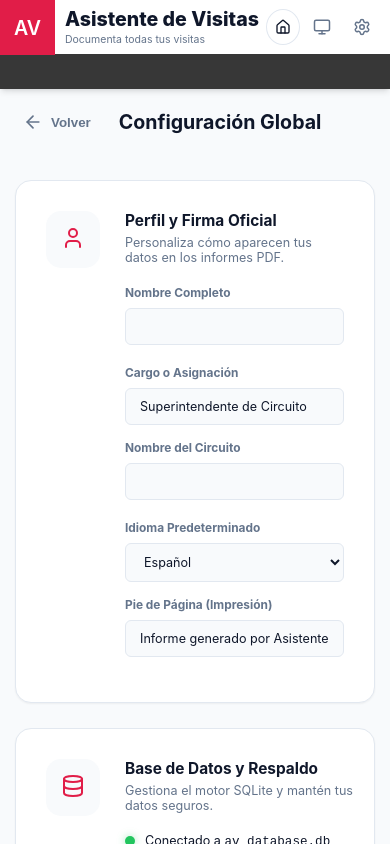
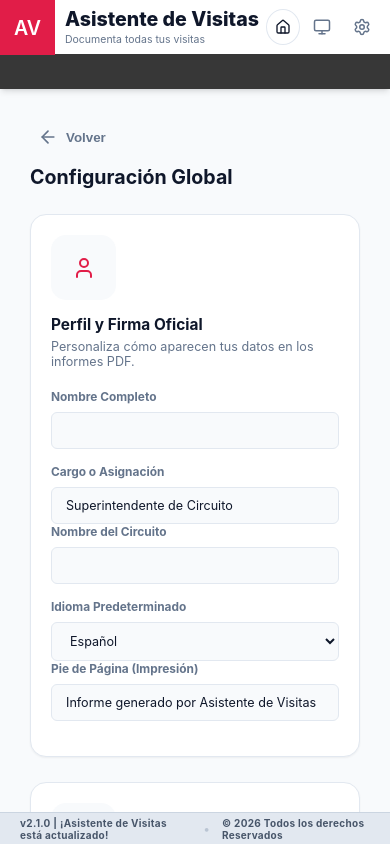
Before and after one commit to yorlenbatistareyes-prog/asistente-de-visitas, a SvelteKit app: page /configuracion in a window 390 px wide. Built offline with nearby package versions, Linux system fonts and the light colour scheme.

Commit message:
barra inferior, y versión

```diff
--- a/package.json
+++ b/package.json
@@ -1,6 +1,6 @@
 {
   "name": "asistente-de-visitas",
-  "version": "0.1.0",
+  "version": "1.0.0",
   "description": "",
   "type": "module",
   "scripts": {
--- a/src-tauri/capabilities/default.json
+++ b/src-tauri/capabilities/default.json
@@ -5,6 +5,7 @@
   "windows": ["*"],
   "permissions": [
     "core:default",
+    "core:app:allow-version",
 
     "sql:default",
     "sql:allow-load",
--- a/src-tauri/tauri.conf.json
+++ b/src-tauri/tauri.conf.json
@@ -1,7 +1,7 @@
 {
   "$schema": "https://schema.tauri.app/config/2",
   "productName": "Asistente de Visitas",
-  "version": "1.0.5",
+  "version": "../package.json",
   "identifier": "com.bitia.asistente-de-visitas",
   "build": {
     "beforeDevCommand": "pnpm dev",
--- /dev/null
+++ b/src/lib/components/layout/BarraDeEstado.svelte
@@ -0,0 +1,88 @@
+<script lang="ts">
+  import { onMount } from 'svelte';
+  import { getVersion } from '@tauri-apps/api/app';
+
+  let versionActual = "v0.0.0";
+
+  onMount(async () => {
+    try {
+      // Ahora con el permiso core:app:allow-version ya no fallará
+      versionActual = await getVersion();
+    } catch (e) {
+      console.warn("Fallo al leer versión:", e);
+      versionActual = "v2.1.0";
+    }
+  });
+</script>
+
+<div class="barra-sistema-footer">
+  <div class="contenido-centro">
+    <span class="version-info">{versionActual} | ¡Asistente de Visitas está actualizado!</span>
+    <span class="separador">•</span>
+    <span class="copyright">© 2026 Todos los derechos Reservados</span>
+  </div>
+</div>
+
+<style>
+  .barra-sistema-footer {
+    position: fixed;
+    bottom: 0;
+    left: 0;
+    width: 100%;
+    height: 32px;
+
+    /* 🌟 COLOR PREDETERMINADO (MODO CLARO): Gris sólido y visible */
+    background: #e2e8f0;
+    border-top: 1px solid #cbd5e1;
+
+    display: flex;
+    justify-content: center;
+    align-items: center;
+    padding: 0 20px;
+    box-sizing: border-box;
+    z-index: 9999;
+    user-select: none;
+    transition: background 0.3s ease, border-color 0.3s ease;
+  }
+
+  /* 🌟 COMPORTAMIENTO PARA MODO OSCURO */
+  /* Forzamos que cambie solo cuando detecte la clase dark-mode en el body o html */
+  :global(body.dark-mode) .barra-sistema-footer,
+  :global(.dark) .barra-sistema-footer {
+    background: #1e293b !important; /* Gris azulado muy oscuro */
+    border-top: 1px solid #334155 !important;
+  }
+
+  .contenido-centro {
+    display: flex;
+    align-items: center;
+    gap: 12px;
+    font-family: 'Inter', system-ui, sans-serif;
+  }
+
+  .version-info, .copyright {
+    font-size: 11px;
+    font-weight: 700;
+    /* Gris oscuro para el modo claro */
+    color: #475569;
+    letter-spacing: 0.3px;
+  }
+
+  /* 🌟 TEXTO EN MODO OSCURO */
+  :global(body.dark-mode) .version-info,
+  :global(body.dark-mode) .copyright,
+  :global(.dark) .version-info,
+  :global(.dark) .copyright {
+    color: #94a3b8; /* Gris plata suave */
+  }
+
+  .separador {
+    color: #94a3b8;
+    font-size: 12px;
+    opacity: 0.5;
+  }
+
+  @media (max-width: 600px) {
+    .version-info, .copyright { font-size: 10px; }
+  }
+</style>
--- a/src/routes/+layout.svelte
+++ b/src/routes/+layout.svelte
@@ -1,5 +1,6 @@
 <script lang="ts">
   import TopBar from '$lib/components/layout/TopBar.svelte';
+  import BarraDeEstado from '$lib/components/layout/BarraDeEstado.svelte';
   import '../app.css';
 </script>
 
@@ -9,56 +10,44 @@
   <main class="main-content">
     <slot />
   </main>
+
+  <BarraDeEstado />
 </div>
 
 <style>
-  /* CONTENEDOR PRINCIPAL */
+  /* 1. EL MARCO DE LA APP: No se mueve nunca */
   .app-container {
     display: flex;
     flex-direction: column;
-    height: 100vh; /* Respaldo para navegadores antiguos */
-    height: 100dvh; /* ¡CLAVE MÓVIL! Se adapta si el teclado o la barra de URL aparecen */
-    width: 100%;
-    overflow-x: hidden; /* Evita que la pantalla se mueva hacia los lados por error */
+    height: 100dvh; /* Altura dinámica para móviles */
+    width: 100vw;   /* Ancho exacto de la ventana */
+    overflow: hidden; /* 🌟 EVITA EL SCROLL LATERAL DE LAS BARRAS */
+    position: relative;
   }
 
-  /* ÁREA DE CONTENIDO */
+  /* 2. EL CONTENIDO: Es el único que tiene permiso de hacer scroll */
   .main-content {
-    flex: 1;
-    overflow-y: auto;
-    overflow-x: hidden;
+    flex: 1; /* Ocupa todo el espacio disponible entre las barras */
+    overflow-y: auto; /* Scroll vertical normal */
+    overflow-x: auto; /* 🌟 SI ALGO ES MUY ANCHO, EL SCROLL SUCEDE AQUÍ DENTRO */
     background: var(--bg-app);
-    padding: 30px;
+    width: 100%;
     box-sizing: border-box;
-    width: 100%;
 
-    /* Centra el contenido en pantallas ultra anchas para que no se estire de más */
-    margin: 0 auto;
-    max-width: 1600px;
+    /* Espacio inferior para que la barra de estado no tape el contenido final */
+    padding-bottom: 40px;
   }
 
-  /* =============================================
-     DISEÑO RESPONSIVO (Tablets y Móviles)
-     ============================================= */
-
-  /* Tablets en horizontal y Laptops pequeñas (hasta 1024px) */
-  @media (max-width: 1024px) {
-    .main-content {
-      padding: 25px 20px; /* Reducimos un poco los lados */
-    }
+  /* Opcional: Centrado del contenido en pantallas gigantes */
+  :global(.main-content > slot) {
+    display: block;
+    width: 100%;
+    max-width: 1600px;
+    margin: 0 auto;
   }
 
-  /* Móviles y Tablets en vertical (hasta 768px) */
+  /* Ajustes de padding para el contenido según el dispositivo */
   @media (max-width: 768px) {
-    .main-content {
-      padding: 15px; /* Aprovechamos más el ancho de la pantalla */
-    }
-  }
-
-  /* Móviles pequeños (hasta 480px) */
-  @media (max-width: 480px) {
-    .main-content {
-      padding: 10px 8px; /* Al límite de los bordes para ganar espacio valioso */
-    }
+    .main-content { padding: 15px 15px 50px 15px; }
   }
 </style>
--- a/src/routes/configuracion/+page.svelte
+++ b/src/routes/configuracion/+page.svelte
@@ -337,4 +337,103 @@
 
   @keyframes fadeIn { from { opacity: 0; transform: translateY(10px); } to { opacity: 1; transform: translateY(0); } }
   @keyframes zoomIn { from { opacity: 0; transform: scale(0.95); } to { opacity: 1; transform: scale(1); } }
+
+  /* =============================================
+     DISEÑO RESPONSIVO (Configuración Global)
+     ============================================= */
+
+  @media (max-width: 768px) {
+    .config-page {
+      padding: 15px;
+    }
+
+    /* 1. Cabecera: Título más compacto */
+    .config-header {
+      flex-direction: column;
+      align-items: flex-start;
+      gap: 10px;
+      margin-bottom: 25px;
+    }
+
+    .config-header h1 {
+      font-size: 1.6rem;
+    }
+
+    /* 2. Secciones: El icono pasa arriba para dar espacio */
+    .config-section {
+      flex-direction: column;
+      padding: 20px;
+      gap: 15px;
+    }
+
+    .section-icon {
+      width: 45px;
+      height: 45px;
+      padding: 10px;
+      display: flex;
+      justify-content: center;
+      align-items: center;
+    }
+
+    /* 3. Formularios: Todo a una sola columna */
+    .form-row {
+      flex-direction: column;
+      gap: 15px;
+      margin-bottom: 0;
+    }
+
+    .form-group.half {
+      width: 100%;
+    }
+
+    /* 4. Botones de Backup: Uno debajo del otro */
+    .backup-buttons {
+      flex-direction: column;
+      gap: 10px;
+    }
+
+    .backup-buttons .btn-global {
+      width: 100%;
+      height: 48px; /* Altura táctil mejorada */
+      justify-content: center;
+    }
+
+    /* 5. Zona de Peligro */
+    .danger-btn {
+      width: 100%;
+      height: 48px;
+      justify-content: center;
+    }
+
+    /* 6. Footer de la página fijo o más grande */
+    .config-footer {
+      flex-direction: column-reverse; /* El botón principal queda arriba */
+      gap: 10px;
+    }
+
+    .config-footer .btn-global {
+      width: 100%;
+      height: 50px;
+      font-size: 1rem;
+    }
+  }
+
+  /* Ajustes para el Modal de Reset en móvil */
+  @media (max-width: 480px) {
+    .danger-modal {
+      padding: 20px;
+      gap: 20px;
+    }
+
+    .modal-footer {
+      flex-direction: column-reverse;
+      gap: 10px;
+    }
+
+    .modal-footer .btn-global {
+      width: 100%;
+      height: 48px;
+    }
+  }
+
 </style>
```
Also changed, not shown: 2 other files (tests, documents, lock files or other folders).
